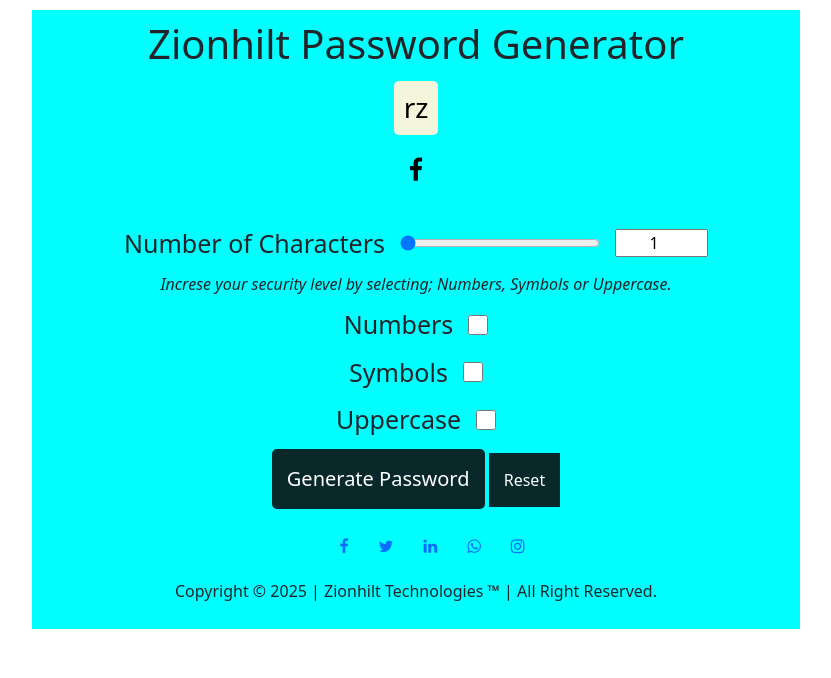
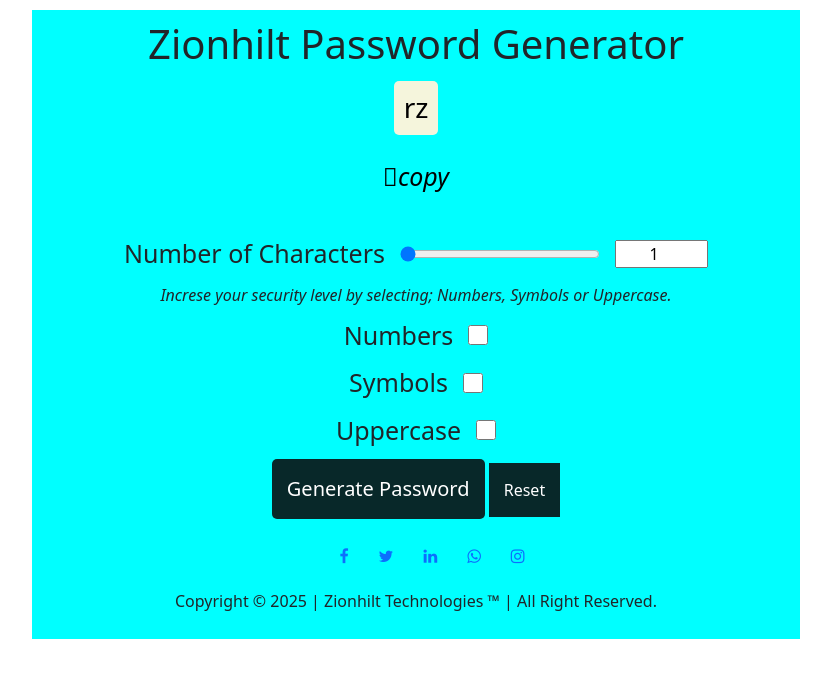
Before and after one commit to Zion44719/Zionhilt-pw-gen, a plain HTML site: page index.html in a window 1280 px wide. Both pictures are taken after a click on the input "Generate Password". Shown: the whole page, without its empty margins (224-1055 px from the left). Drawn offline with nearby package versions, Linux system fonts and the light colour scheme; files that its build step writes are made by us from their sources.

Commit message:
new feature

```diff
--- a/index.html
+++ b/index.html
@@ -27,7 +27,7 @@
     <h1>Zionhilt Password Generator</h1>
     <div class="btn-wrapper" id="btn-wrapper">
       <h3 id="password-display">Your Password</h3>
-      <button id="copyBtn" class="copyBtn"><i class="fa fa-facebook "></i></button>
+      <button id="copyBtn" class="copyBtn"><i class="fa-regular fa-copy">copy</i></button>
     </div>
     <form id="password-form">
 
```
